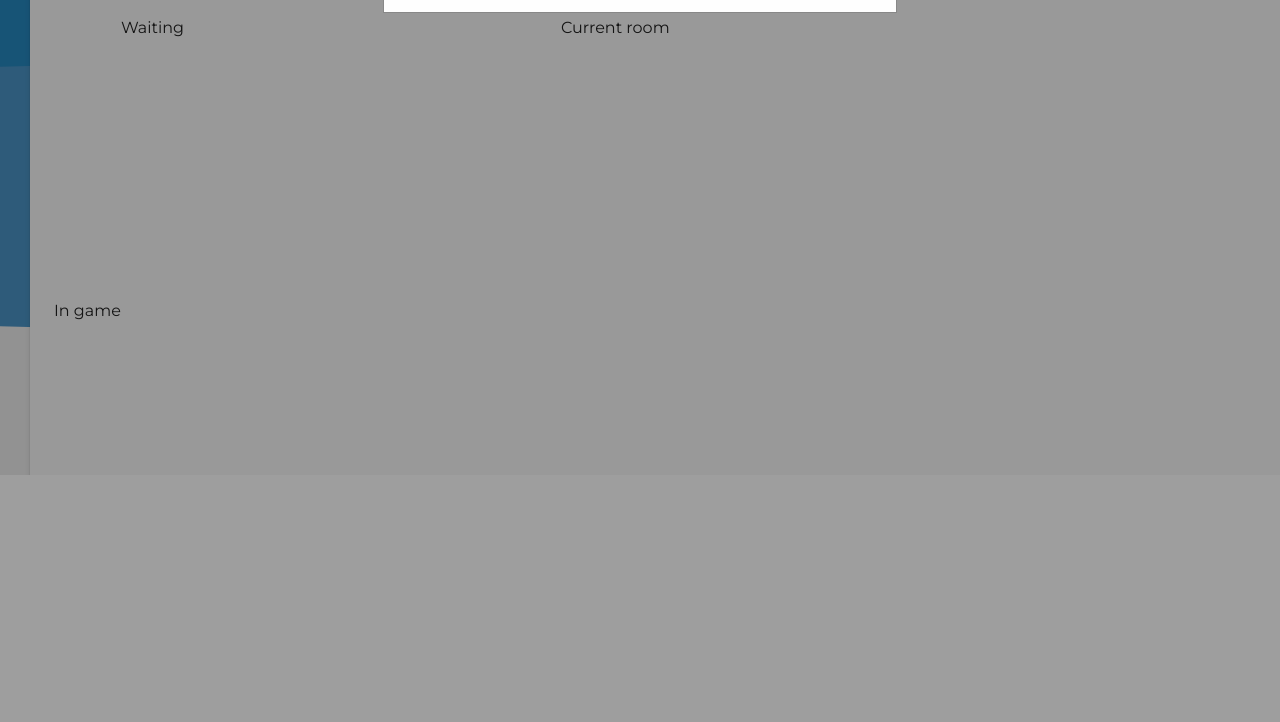
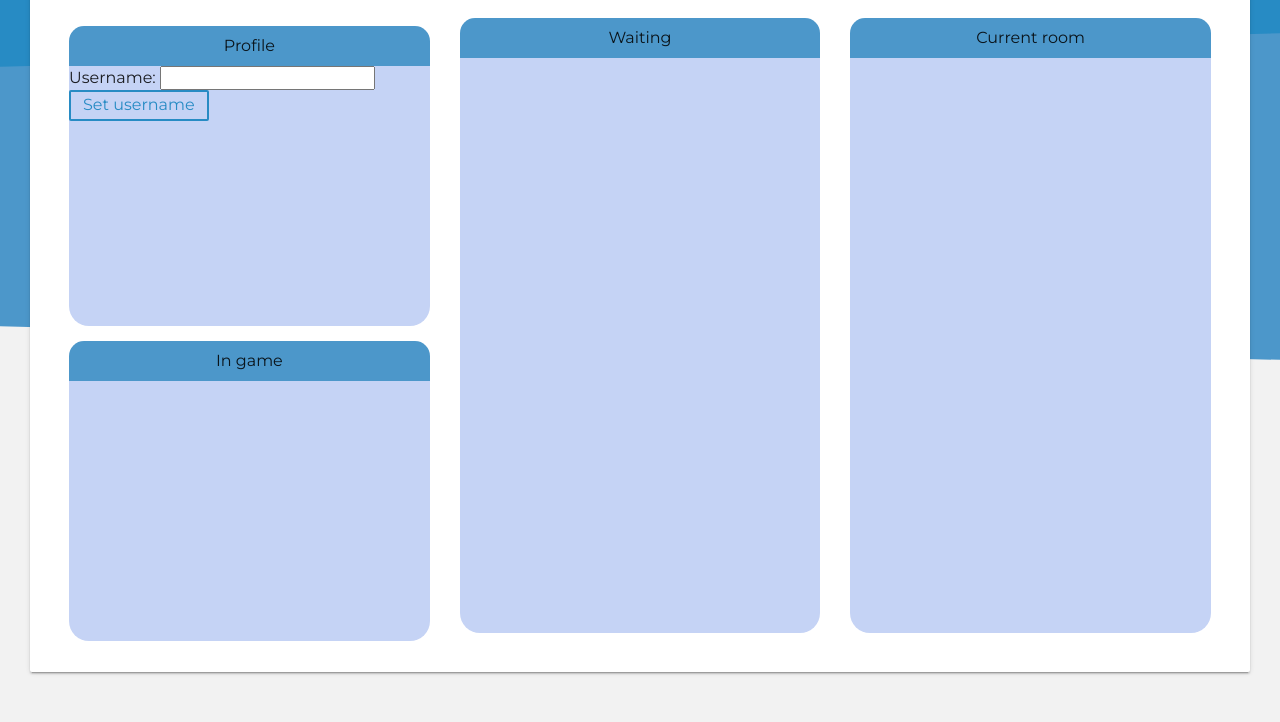
Before and after one commit to SzoBa/Codecool.io, a Flask app: template templates/room.html in a window 1280 px wide. Shown: the part 325-1047 px from the top of the page. Before the commit the page ends 800 px from the top, so only its background shows below. Run offline with Flask 2, Linux system fonts and the light colour scheme; the template is opened without the code that fills it, so the values that code supplies are empty; some libraries are stand-ins or nearby versions.

Commit message:
Continued style

```diff
--- a/static/style/room.css
+++ b/static/style/room.css
@@ -7,27 +7,27 @@ body {
     padding: 0;
 }
 
-#room_div {
-    position: fixed;
-    z-index: 1;
-    padding-top: 10%;
-    left: 0;
-    top: 0;
-    width: 100%;
-    height: 100%;
-    overflow: auto;
-    background-color: rgb(0,0,0);
-    background-color: rgba(0,0,0,0.4);
-}
+/*#room_div {*/
+/*    position: fixed;*/
+/*    z-index: 1;*/
+/*    padding-top: 10%;*/
+/*    left: 0;*/
+/*    top: 0;*/
+/*    width: 100%;*/
+/*    height: 100%;*/
+/*    overflow: auto;*/
+/*    background-color: rgb(0,0,0);*/
+/*    background-color: rgba(0,0,0,0.4);*/
+/*}*/
 
-#room_div_inner {
-    background-color: #fefefe;
-    margin: auto;
-    padding: 5%;
-    border: 1px solid #888;
-    width: 30%;
-    height: 10%;;
-}
+/*#room_div_inner {*/
+/*    background-color: #fefefe;*/
+/*    margin: auto;*/
+/*    padding: 5%;*/
+/*    border: 1px solid #888;*/
+/*    width: 30%;*/
+/*    height: 10%;;*/
+/*}*/
 
 .display-none {
     display: none;
@@ -39,36 +39,11 @@ body {
 }
 
 .container {
-    width: 100%;
     height: 100%;
     display: flex;
     flex-direction: row;
     align-items: center;
 }
-
-/*#current_room {*/
-/*    position: absolute;*/
-/*    height: 100%;*/
-/*    width: 30%;*/
-/*    background-color: #4c97ca;*/
-/*}*/
-
-/*#waiting_room {*/
-/*    position: absolute;*/
-/*    right: 0;*/
-/*    height: 50%;*/
-/*    width: 70%;*/
-/*    background-color: #888888;*/
-/*}*/
-
-/*#playing_room {*/
-/*    position: absolute;*/
-/*    right: 0;*/
-/*    bottom: 0;*/
-/*    height: 50%;*/
-/*    width: 70%;*/
-/*    background-color: coral;*/
-/*}*/
 
 #start-game {
     position: absolute;
@@ -76,11 +51,53 @@ body {
     bottom: 0;
 }
 
-.room {
-    border: solid black 1px;
+
+
+.second-col, .third-col {
+    width: 33%;
+    height: 615px;
+    background: #C5D3F5;
+    border-radius: 20px;
+    margin: 15px;
 }
 
-.waiting, .current, .waiting {
-    width: calc(1320px / 3);
+.first-col {
+    width: 33%;
     height: 600px;
+    border-radius: 20px;
+    margin: 15px;
 }
+
+.profile, .ingame {
+    height: 50%;
+    width: 100%;
+    background: #C5D3F5;
+    border-radius: 20px;
+}
+
+.profile {
+    margin-bottom: 15px;
+}
+
+.col-title {
+    width: 100%;
+    height: 40px;
+    display: flex;
+    justify-content: center;
+    align-items: center;
+    background: #4c97ca;
+    margin: 0;
+    border-top-right-radius: 15px;
+    border-top-left-radius: 15px;
+}
+
+.room {
+    border: solid #278bc4 1px;
+    background: #B1D9FF;
+    border-radius: 15px;
+    margin: 10px;
+}
+
+.room-players {
+    text-align: center;
+}
--- a/templates/room.html
+++ b/templates/room.html
@@ -42,6 +42,7 @@
         <div class="container card">
             <div class="first-col">
                 <div class="profile">
+                    <p class="col-title">Profile</p>
                     {% if not room_id %}
                         <div id="room_div" class="">
                             <div id="room_div_inner">
@@ -54,21 +55,25 @@
                 </div>
 
                 <div class="ingame" id="playing_room">
-                    <p>In game</p>
+                    <p class="col-title">In game</p>
                 </div>
 
             </div>
 
             <div class="second-col">
                 <div id="waiting_room" class="waiting">
-                    <p>Waiting</p>
+                    <p class="col-title">Waiting</p>
                     {% if room_id %}
                         <div class="room" data-room="{{ room_id }}">
-                            <p>Players:</p>
+                            <p class="room-players">Players:</p>
                             <ul>
                                 {% for player in players %}
                                     <li>{{ player }}</li>
                                 {% endfor %}
+                                <li>Józsi</li>
+                                <li>Józsi</li>
+                                <li>Józsi</li>
+                                <li>Józsi</li>
                             </ul>
                             <input id="username" required>
                             <button id="join_room_button" data-creator={{ owner_id }}>Join Room</button>
@@ -79,7 +84,7 @@
 
             <div class="third-col">
                 <div id="current_room" class="current">
-                    <p>Current room</p>
+                    <p class="col-title">Current room</p>
                 </div>
             </div>
 
```
